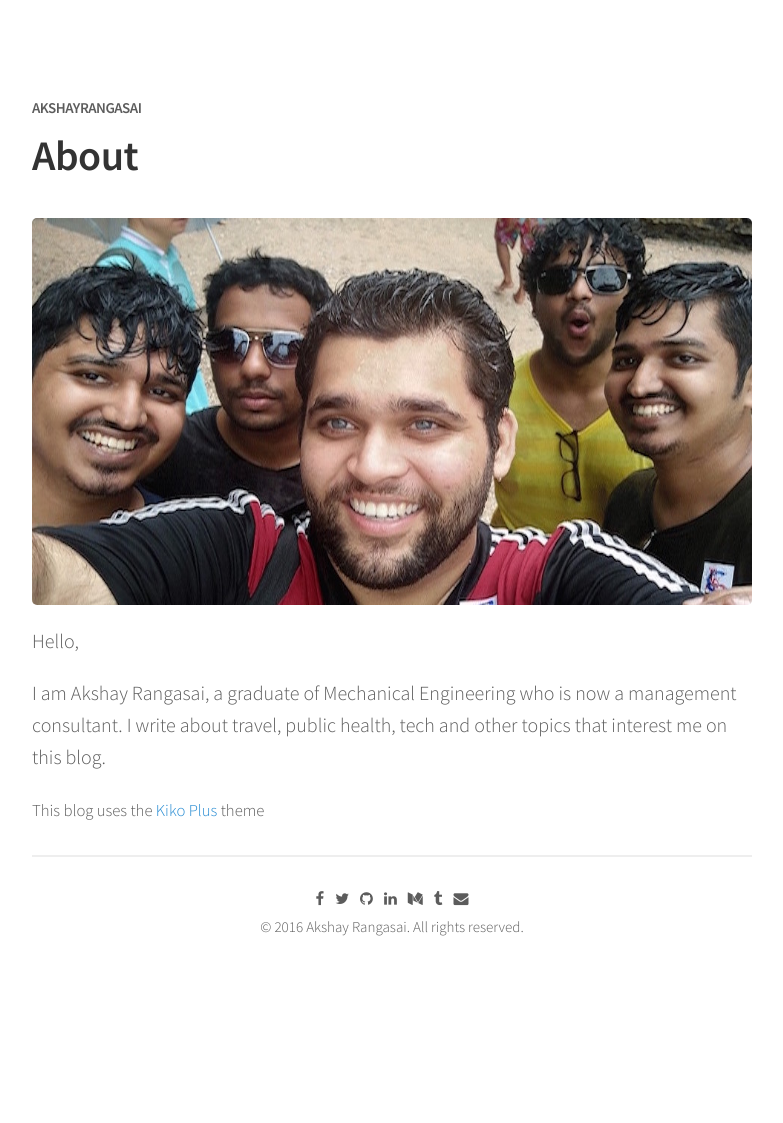
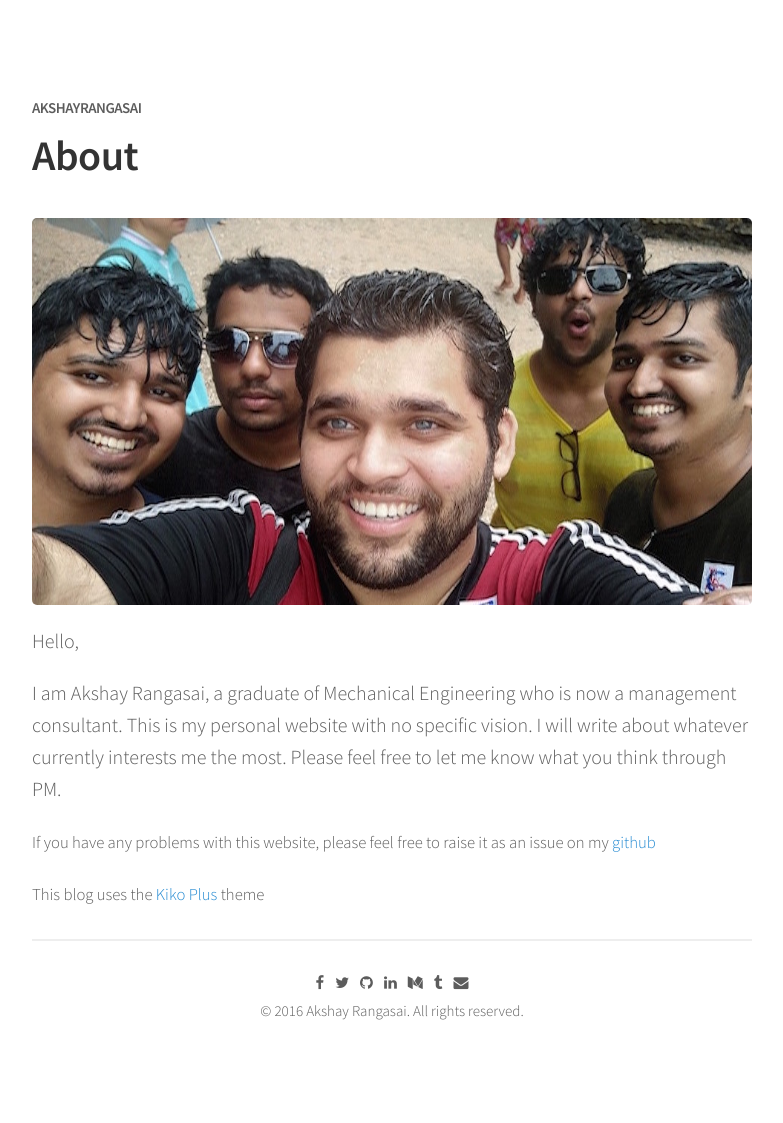
Before and after one commit to akshayrangasai/akshayrangasai.github.io, a Jekyll site: the page built from about.md, in a window 1280 px wide. Shown: the whole page, without its empty margins (248-1031 px from the left). Built offline with Jekyll 4.4.1, drawn with Linux system fonts in a browser that asks for light colours; nearby versions of some CDN libraries; before the commit the page ends 1039 px from its top, so only the background shows below that.

Commit message:
Updated About

```diff
--- a/about.md
+++ b/about.md
@@ -6,6 +6,9 @@ permalink: /About/
 
 Hello,
 
-I am Akshay Rangasai, a graduate of Mechanical Engineering who is now a management consultant. I write about travel, public health, tech and other topics that interest me on this blog.
+I am Akshay Rangasai, a graduate of Mechanical Engineering who is now a management consultant. This is my personal website with no specific vision. I will write about whatever currently interests me the most. Please feel free to let me know what you think through PM.
+
+
+<small>If you have any problems with this website, please feel free to raise it as an issue on my [github](http://github.com/akshayrangasai/akshayrangasai.github.io)
 
 <small>This blog uses the [Kiko Plus](https://github.com/AWEEKJ/Kiko-plus) theme</small>
```
